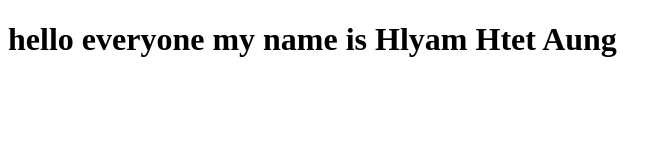
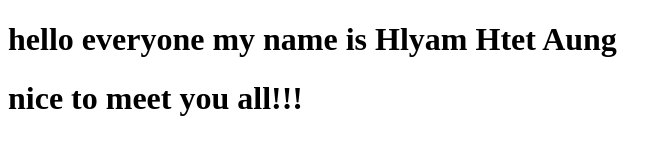
Before and after one commit to hiccuq/origin, a plain HTML site: page index.html in a window 1280 px wide. Shown: the whole page, without its empty margins (0-672 px from the left). Drawn offline with Linux system fonts and the light colour scheme.

Commit message:
Your meaningful commit message here

```diff
--- a/index.html
+++ b/index.html
@@ -7,5 +7,6 @@
 </head>
 <body>
     <h1>hello everyone my name is Hlyam Htet Aung</h1>
+    <h1>nice to meet you all!!!</h1>
 </body>
 </html>
```
